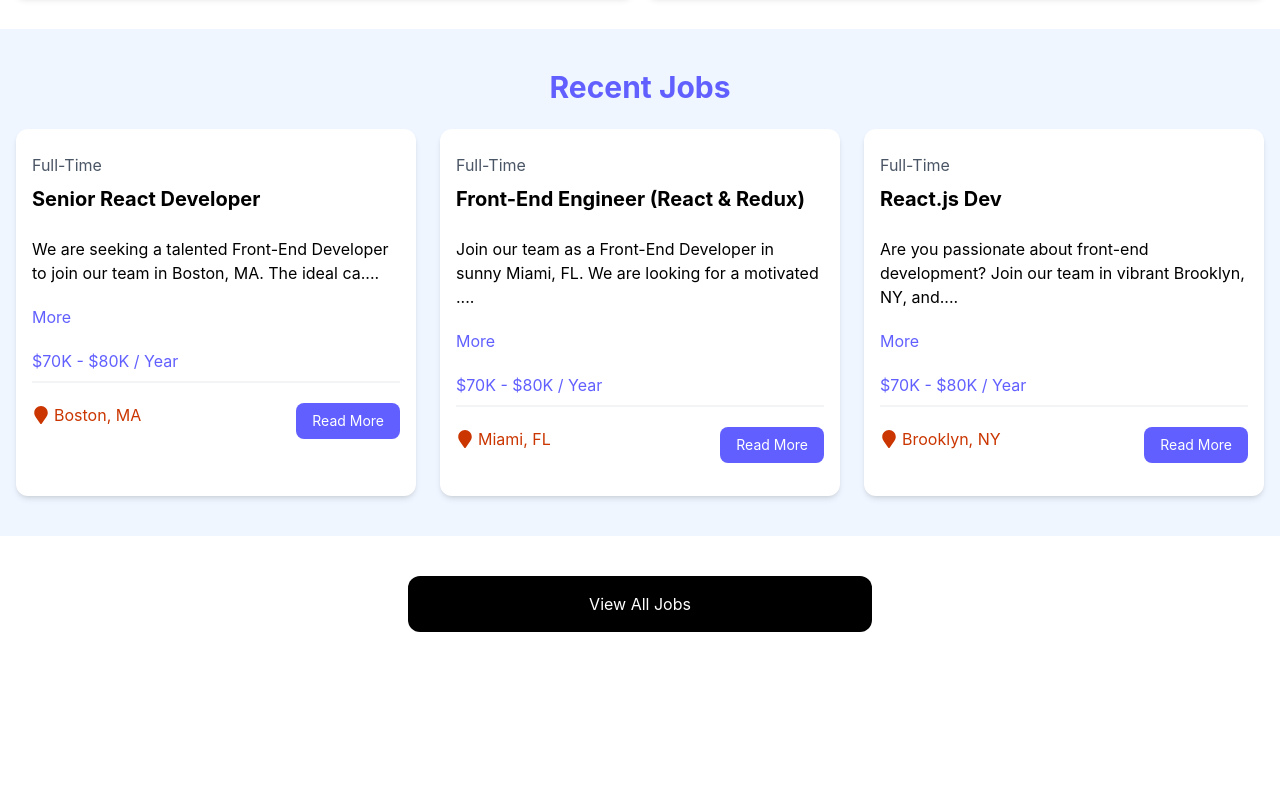
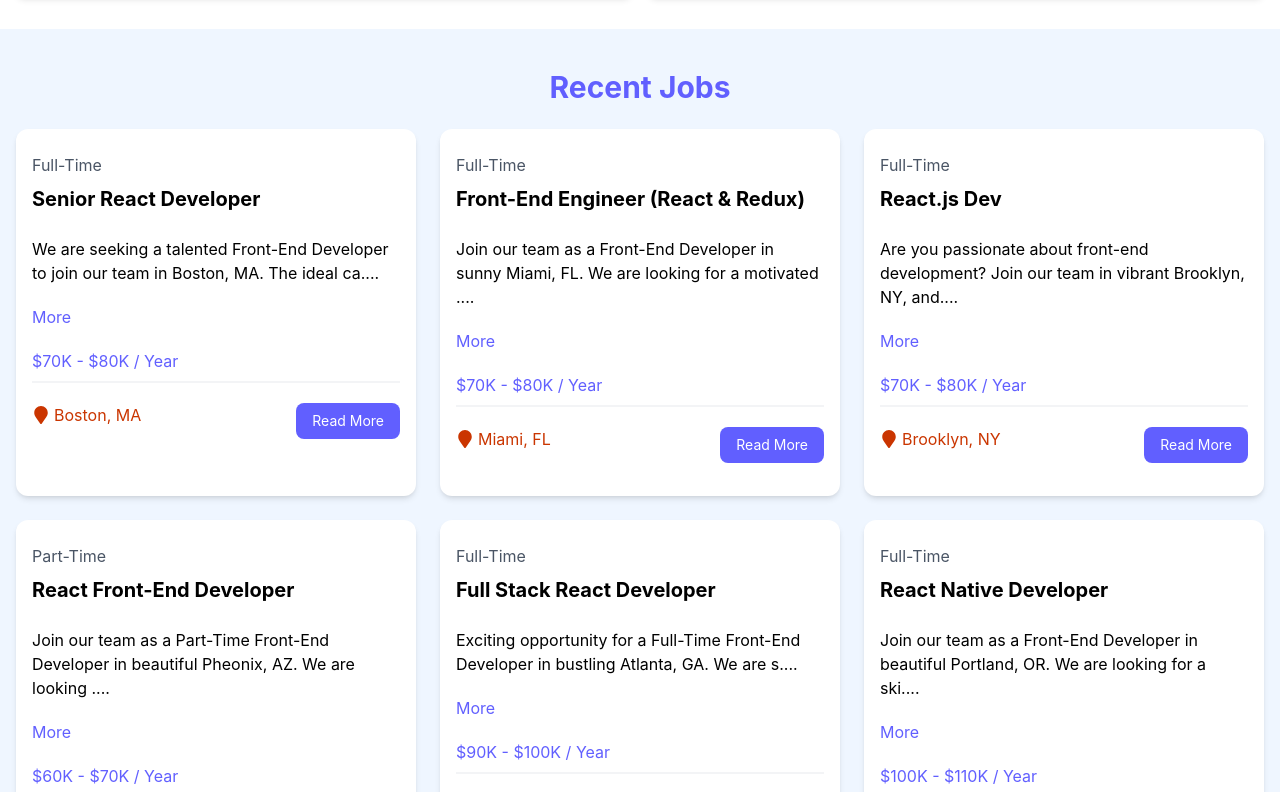
Before and after one commit to jlsutpi-coding/react-job, a React (Vite) app: page / in a window 1280 px wide. Shown: the part 580-1372 px from the top of the page. Before the commit the page ends 1252 px from the top, so only its background shows below. Built offline with nearby package versions, Linux system fonts and the light colour scheme; data requests are answered from the project's data file.

Commit message:
feat: add job data fetching with loading state and setup json-server

```diff
--- a/package.json
+++ b/package.json
@@ -7,7 +7,8 @@
     "dev": "vite",
     "build": "vite build",
     "lint": "eslint .",
-    "preview": "vite preview"
+    "preview": "vite preview",
+    "server": "json-server --watch src/jobs.json --port 8000"
   },
   "dependencies": {
     "@tailwindcss/vite": "^4.2.1",
@@ -26,6 +27,7 @@
     "eslint-plugin-react-hooks": "^7.0.1",
     "eslint-plugin-react-refresh": "^0.4.24",
     "globals": "^16.5.0",
+    "json-server": "^1.0.0-beta.13",
     "vite": "^7.2.2"
   }
 }
--- a/src/components/Hero.jsx
+++ b/src/components/Hero.jsx
@@ -1,8 +1,6 @@
 import React from "react";
 
 const Hero = ({ title = "Become a React Dev" }) => {
-  console.log(title);
-
   return (
     <>
       {/*  Hero  */}
--- a/src/components/JobListings.jsx
+++ b/src/components/JobListings.jsx
@@ -1,9 +1,29 @@
-import React from "react";
-import jobs from "../jobs.json";
+import React, { useEffect, useState } from "react";
 import JobListing from "./JobListing";
 
 const JobListings = ({ isHome = false }) => {
-  const jobListings = isHome ? jobs.slice(0, 3) : jobs;
+  const [jobs, setJobs] = useState([]);
+  const [loading, setLoding] = useState(true);
+
+  useEffect(() => {
+    const fetchJob = async () => {
+      try {
+        const response = await fetch(`http://localhost:8000/jobs`);
+        const data = await response.json();
+        console.log(data);
+        setJobs(data);
+      } catch (error) {
+        console.log(error);
+      } finally {
+        setLoding(false);
+      }
+    };
+    fetchJob();
+    console.log("Hi");
+  }, []);
+
+  console.log(jobs);
+  // const jobListings = isHome ? jobs.slice(0, 3) : jobs;
   return (
     <>
       <section className="bg-blue-50 px-4 py-10">
@@ -12,9 +32,18 @@ const JobListings = ({ isHome = false }) => {
             {isHome ? "Recent Jobs" : "Browse Jobs"}
           </h2>
           <div className="grid grid-cols-1 md:grid-cols-3 gap-6">
-            {jobListings.map((job) => {
-              return <JobListing job={job} key={job.id} />;
-            })}
+            {loading ? (
+              <>
+                <h2>loading</h2>
+              </>
+            ) : (
+              <>
+                {" "}
+                {jobs.map((job) => {
+                  return <JobListing job={job} key={job.id} />;
+                })}
+              </>
+            )}
           </div>
         </div>
       </section>
--- a/src/jobs.json
+++ b/src/jobs.json
@@ -1,4 +1,5 @@
-[
+{
+  "jobs": [
     {
       "id": "1",
       "title": "Senior React Developer",
@@ -84,3 +85,4 @@
       }
     }
   ]
+}
```
Also changed, not shown: 1 other file (tests, documents, lock files or other folders). Lines whose indentation alone changed are shown as unchanged.
